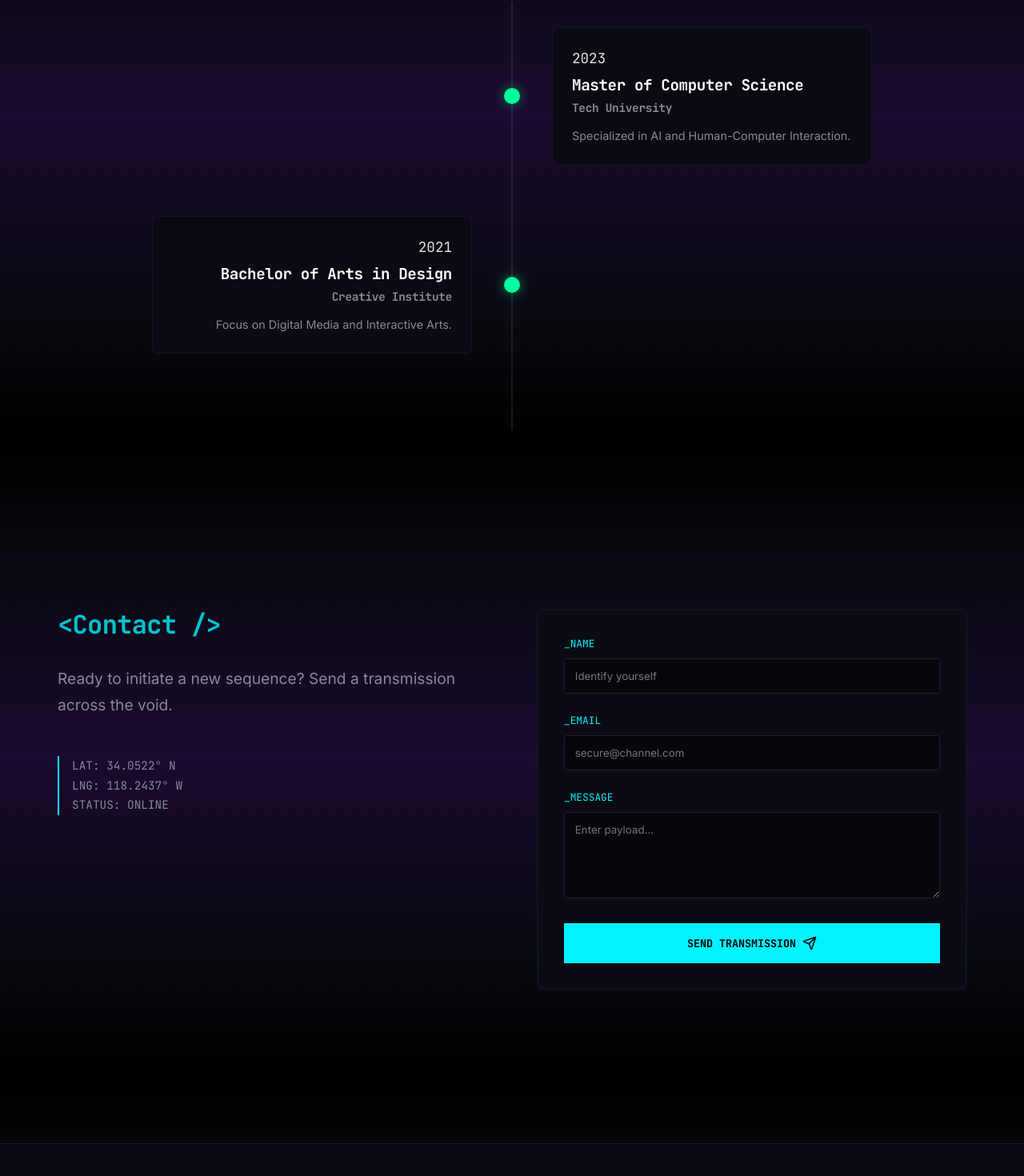
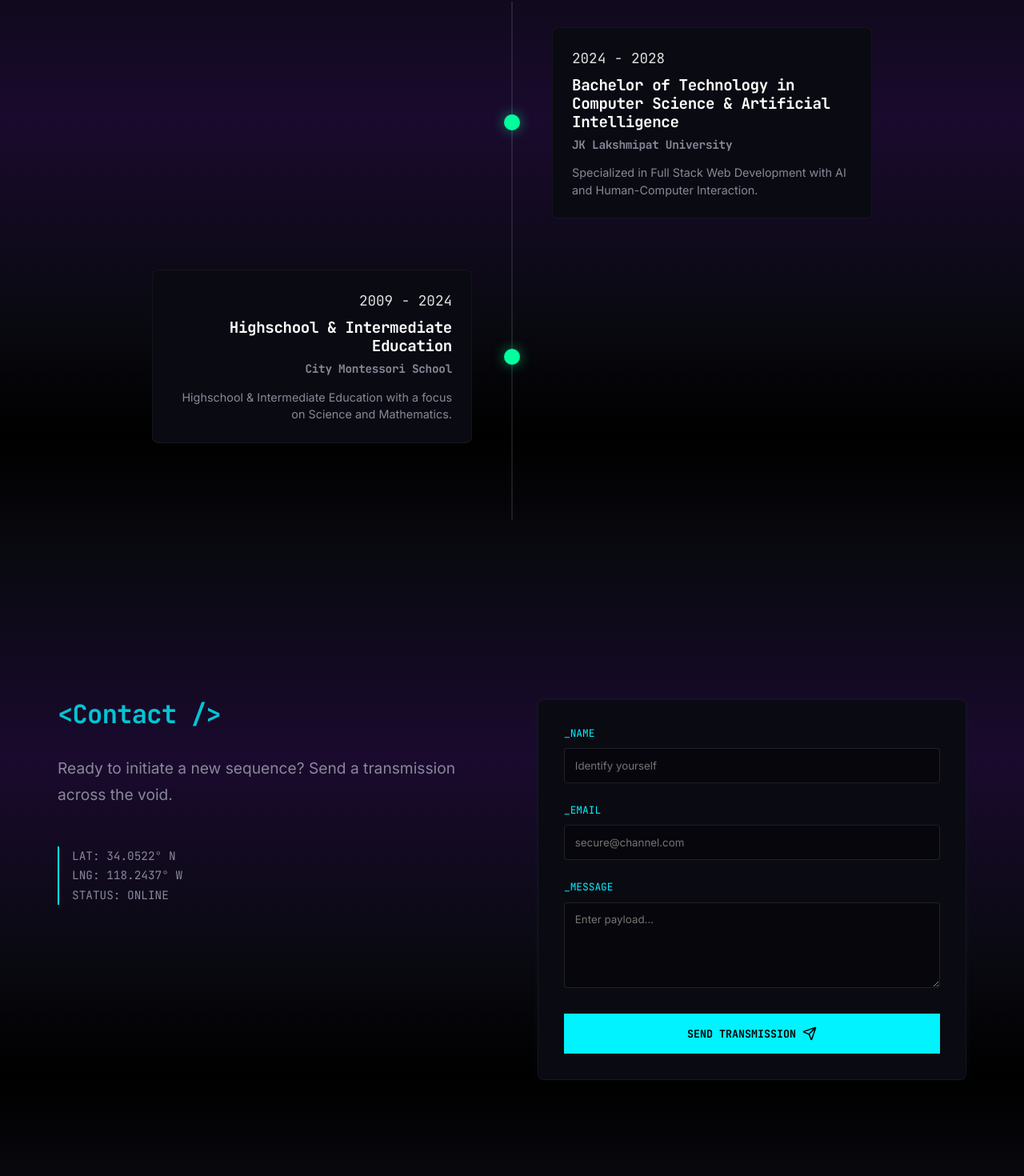
Before and after one commit to atharvix/portfolio, a React (Vite) app in the folder client/: page / in a window 1280 px wide. Shown: the part 4253-5723 px from the top of the page at 80% size. Built offline with nearby package versions, Linux system fonts and the light colour scheme.

Commit message:
added important URLs

```diff
--- a/client/src/components/Education.jsx
+++ b/client/src/components/Education.jsx
@@ -5,16 +5,16 @@ import './Education.css';
 
 const educationData = [
     {
-        year: '2023',
-        degree: 'Master of Computer Science',
-        school: 'Tech University',
-        desc: 'Specialized in AI and Human-Computer Interaction.'
+        year: '2024 - 2028',
+        degree: 'Bachelor of Technology in Computer Science & Artificial Intelligence',
+        school: 'JK Lakshmipat University',
+        desc: 'Specialized in Full Stack Web Development with AI and Human-Computer Interaction.'
     },
     {
-        year: '2021',
-        degree: 'Bachelor of Arts in Design',
-        school: 'Creative Institute',
-        desc: 'Focus on Digital Media and Interactive Arts.'
+        year: '2009 - 2024',
+        degree: 'Highschool & Intermediate Education',
+        school: 'City Montessori School',
+        desc: 'Highschool & Intermediate Education with a focus on Science and Mathematics.'
     }
 ];
 
--- a/client/src/components/Footer.jsx
+++ b/client/src/components/Footer.jsx
@@ -1,4 +1,4 @@
-import { Github, Twitter, Linkedin } from 'lucide-react';
+import { Github, Linkedin } from 'lucide-react';
 import './Footer.css';
 
 const Footer = () => {
@@ -11,7 +11,7 @@ const Footer = () => {
 
                 <div className="footer-links">
                     <a
-                        href="https://github.com/yourusername"
+                        href="https://github.com/atharvix"
                         target="_blank"
                         rel="noopener noreferrer"
                         className="footer-link"
@@ -20,16 +20,7 @@ const Footer = () => {
                         <Github size={20} />
                     </a>
                     <a
-                        href="https://twitter.com/yourusername"
-                        target="_blank"
-                        rel="noopener noreferrer"
-                        className="footer-link"
-                        aria-label="Twitter"
-                    >
-                        <Twitter size={20} />
-                    </a>
-                    <a
-                        href="https://linkedin.com/in/yourusername"
+                        href="https://linkedin.com/in/atharvmehrotra27"
                         target="_blank"
                         rel="noopener noreferrer"
                         className="footer-link"
@@ -40,7 +31,7 @@ const Footer = () => {
                 </div>
 
                 <div className="footer-copy mono text-dim">
-                    &copy; {new Date().getFullYear()} Mehro. All systems nominal.
+                    &copy; {new Date().getFullYear()} atharvix. All systems nominal.
                 </div>
             </div>
         </footer>
--- a/client/src/components/Hero.jsx
+++ b/client/src/components/Hero.jsx
@@ -1,11 +1,10 @@
-import { useEffect, useRef } from 'react';
+import { useRef } from 'react';
 import { useGSAP } from '@gsap/react';
 import gsap from 'gsap';
 import './Hero.css';
 
 const Hero = () => {
     const containerRef = useRef(null);
-    const textRef = useRef(null);
 
     useGSAP(() => {
         const tl = gsap.timeline({ defaults: { ease: 'power3.out' } });
--- a/client/src/components/Projects.css
+++ b/client/src/components/Projects.css
@@ -15,6 +15,7 @@
     border-radius: 12px;
     overflow: visible;
     border: 1px solid rgba(0, 243, 255, 0.15);
+    -webkit-backdrop-filter: blur(10px);
     backdrop-filter: blur(10px);
     cursor: pointer;
     transition: all 0.3s cubic-bezier(0.4, 0, 0.2, 1);
@@ -85,6 +86,7 @@
 
 .line-number {
     color: rgba(255, 255, 255, 0.3);
+    -webkit-user-select: none;
     user-select: none;
     min-width: 2ch;
 }
@@ -127,6 +129,7 @@
     width: 100%;
     height: 100%;
     background: rgba(0, 0, 0, 0.85);
+    -webkit-backdrop-filter: blur(8px);
     backdrop-filter: blur(8px);
     z-index: 1000;
     display: flex;
```
Also changed, not shown: 1 other file (tests, documents, lock files or other folders).
